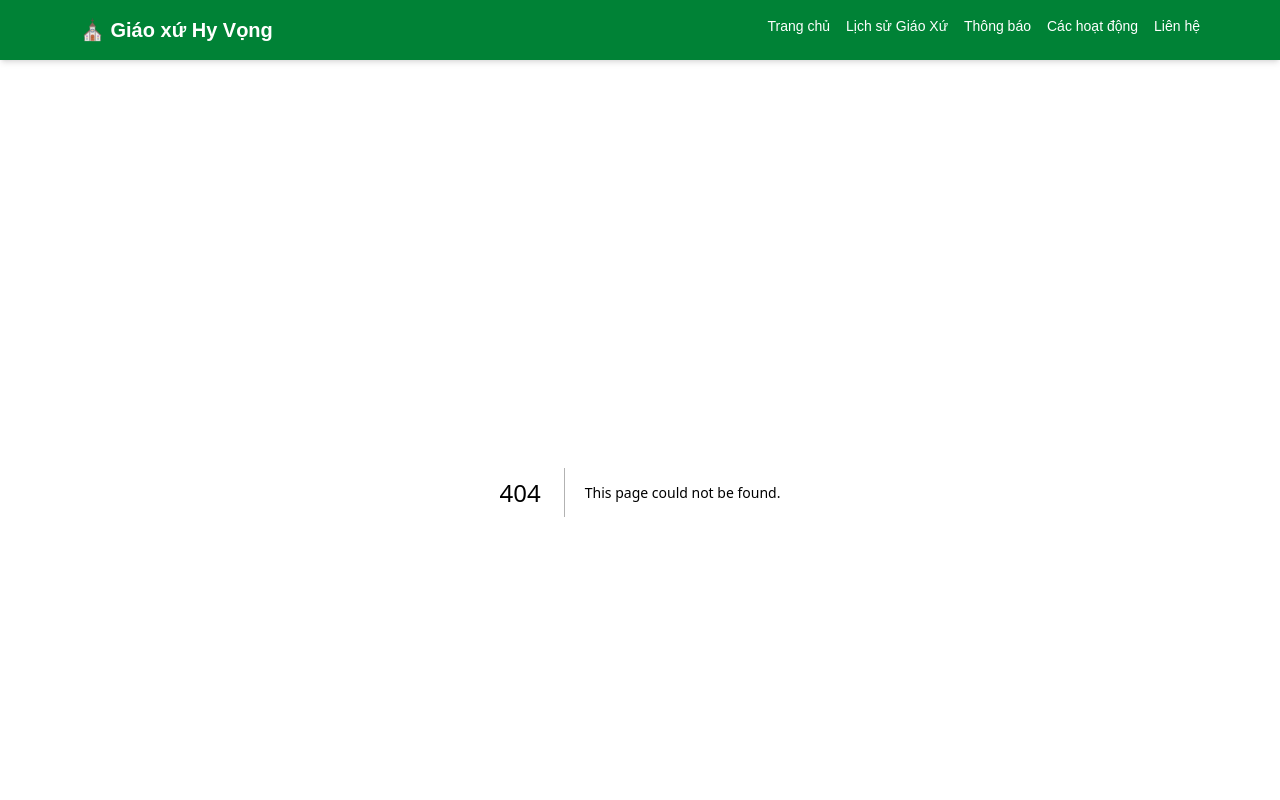
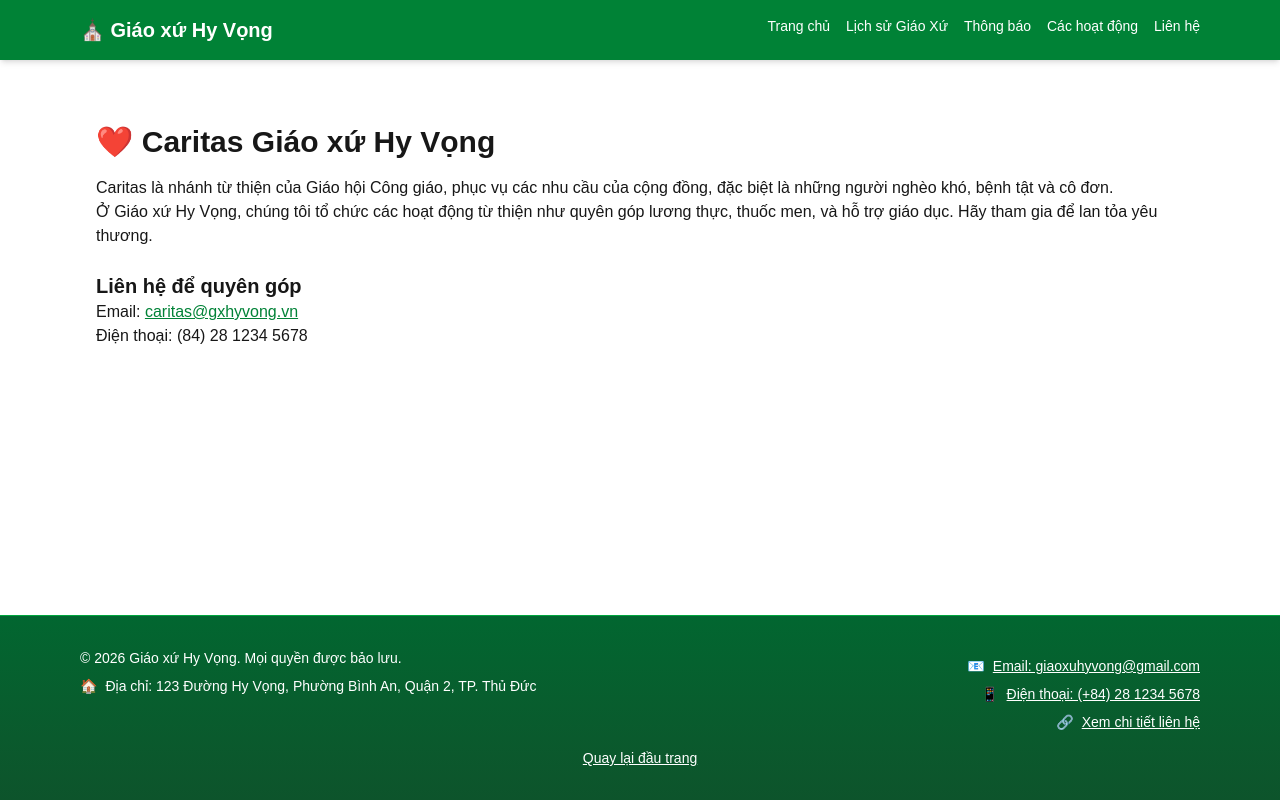
Before and after one commit to nqminhuit/church-site, a Next.js app: page /cac-hoat-dong/caritas in a window 1280 px wide. Before the commit this address had no page. Shown: the top 800 px of the page. Built offline with nearby package versions, Linux system fonts and the light colour scheme.

Commit message:
add: caritas activity

```diff
--- /dev/null
+++ b/app/cac-hoat-dong/caritas/page.js
@@ -0,0 +1,13 @@
+export default function CaritasPage() {
+  return (
+    <div className="container mx-auto px-4 py-8">
+      <h1 className="text-3xl font-bold mb-4">❤️ Caritas Giáo xứ Hy Vọng</h1>
+      <p>Caritas là nhánh từ thiện của Giáo hội Công giáo, phục vụ các nhu cầu của cộng đồng, đặc biệt là những người nghèo khó, bệnh tật và cô đơn.</p>
+      <p>Ở Giáo xứ Hy Vọng, chúng tôi tổ chức các hoạt động từ thiện như quyên góp lương thực, thuốc men, và hỗ trợ giáo dục. Hãy tham gia để lan tỏa yêu thương.</p>
+      {/* Add more sections here: contact, donations, events */}
+      <h2 className="text-xl font-semibold mt-6">Liên hệ để quyên góp</h2>
+      <p>Email: <a href="mailto:caritas@gxhyvong.vn" className="text-green-700 underline">caritas@gxhyvong.vn</a></p>
+      <p>Điện thoại: (84) 28 1234 5678</p>
+    </div>
+  );
+}
--- a/app/layout.js
+++ b/app/layout.js
@@ -32,6 +32,7 @@ export default function RootLayout({ children }) {
                   <Link href="/cac-hoat-dong" className="block px-4 py-3 text-gray-800 hover:bg-green-100 hover:text-green-800 rounded-md transition">🏠 Tổng quan</Link>
                   <Link href="/cac-hoat-dong/phan-cong-doc-sach" className="block px-4 py-3 text-gray-800 hover:bg-green-100 hover:text-green-800 rounded-md transition">📖 Phân công đọc sách</Link>
                   <Link href="/gio-le" className="block px-4 py-3 text-gray-800 hover:bg-green-100 hover:text-green-800 rounded-md transition">🕊️ Giờ lễ</Link>
+                  <Link href="/cac-hoat-dong/caritas" className="block px-4 py-3 text-gray-800 hover:bg-green-100 hover:text-green-800 rounded-md transition">❤️ Caritas Giáo xứ</Link>
                 </div>
               </div>
               <Link href="/lien-he" className="hover:underline">Liên hệ</Link>
```
